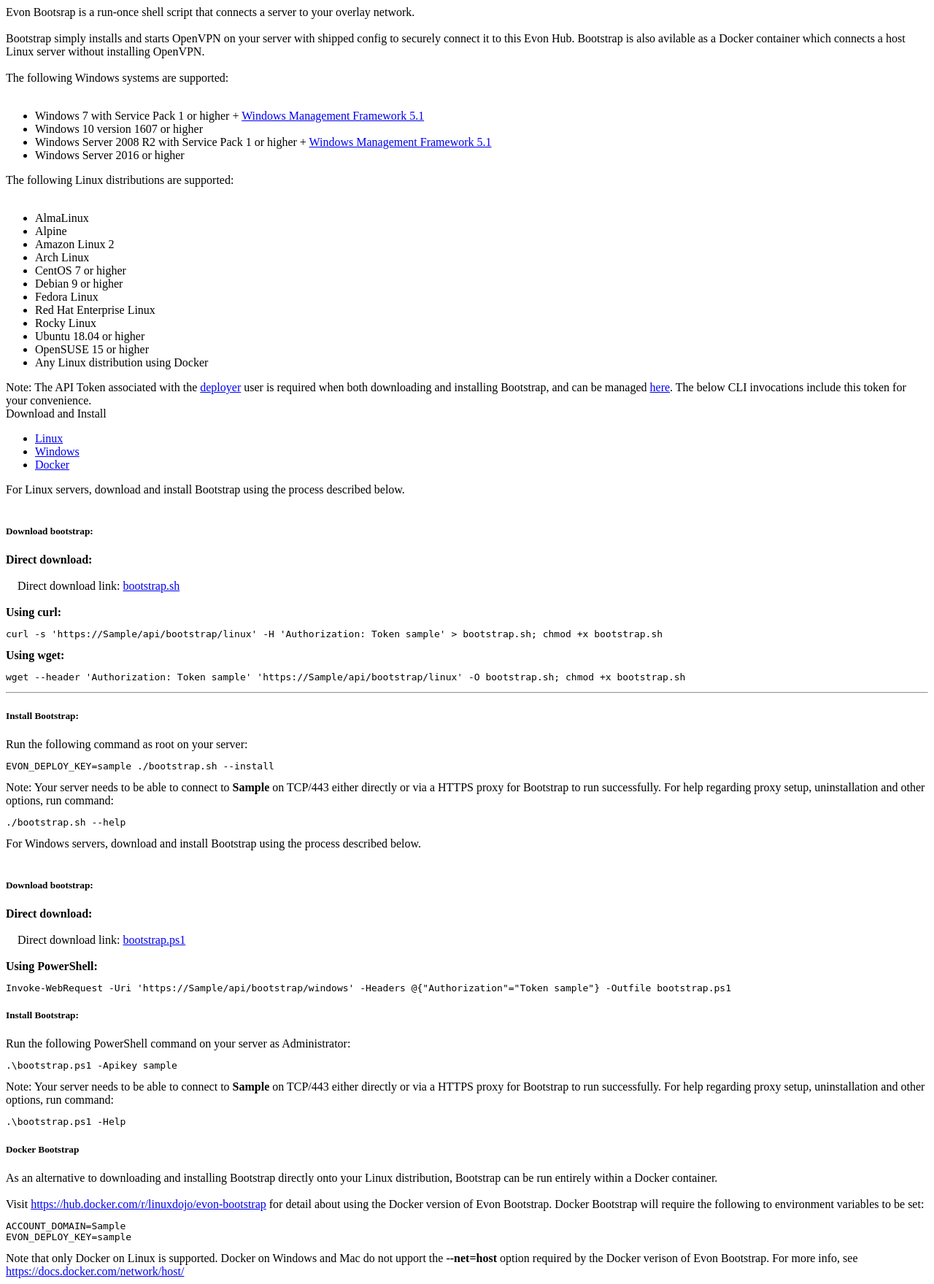
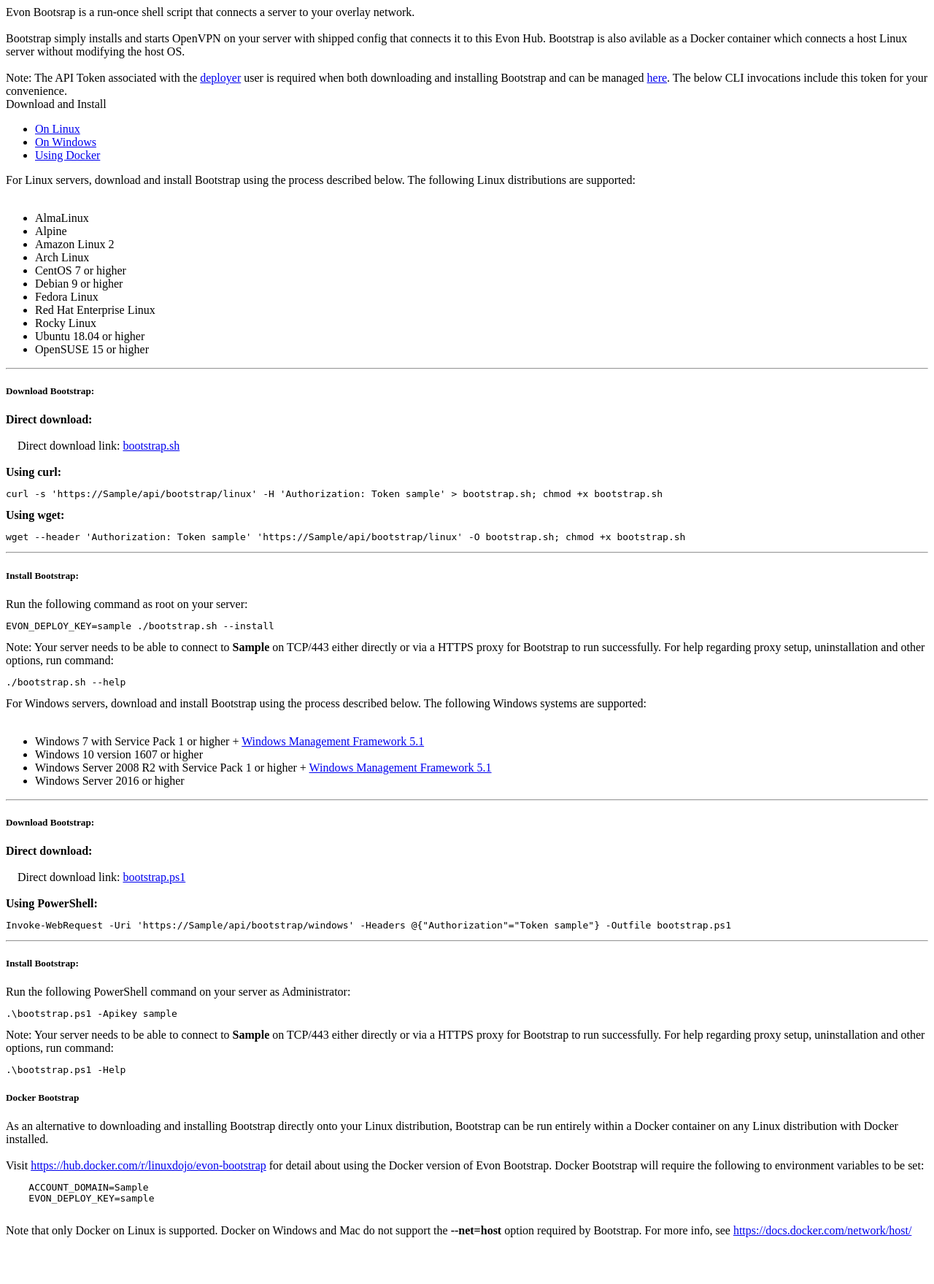
Before and after one commit to linuxdojo/evon-hub, a Django app: template hub/templates/hub/bootstrap.html in a window 1280 px wide. Shown: the whole page at 73% size. After the commit the page ends 1695 px from the top, so only its background shows below. Run offline with Django 4.2, Linux system fonts and the light colour scheme; tables that the repository leaves empty hold one stand-in row (values such as "Sample post"); the template is opened without the code that fills it: values that come from a table or form of the project are taken from there, most other values are stand-ins (such as "Sample title", 1, 10 or a date in 2020); some libraries are stand-ins or nearby versions.

Commit message:
cosmetic changes to bootstrap and openvpn client admin pages

```diff
--- a/hub/templates/hub/bootstrap.html
+++ b/hub/templates/hub/bootstrap.html
@@ -4,18 +4,41 @@
       <div id="content-main" class="col-12">
         Evon Bootsrap is a run-once shell script that connects a server to your overlay network.<br />
         <br />
-        Bootstrap simply installs and starts OpenVPN on your server with shipped config to securely connect it to this Evon Hub. Bootstrap is also avilable as a Docker container which connects a host Linux server without installing OpenVPN.
+        Bootstrap simply installs and starts OpenVPN on your server with shipped config that connects it to this Evon Hub. Bootstrap is also avilable as a Docker container which connects a host Linux server without modifying the host OS.<br />
         <br />
-        <br />
-        The following Windows systems are supported:<br />
-        <br />
-        <ul>
-          <li>Windows 7 with Service Pack 1 or higher + <a href="https://aka.ms/wmf5download" target="_blank">Windows Management Framework 5.1</a></li>
-          <li>Windows 10 version 1607 or higher</li>
-          <li>Windows Server 2008 R2 with Service Pack 1 or higher + <a href="https://aka.ms/wmf5download" target="_blank">Windows Management Framework 5.1</a></li>
-          <li>Windows Server 2016 or higher</li>
+        Note: The API Token associated with the <a href="/auth/user/{{ deployer_uid }}/change/">deployer</a> user is required when both downloading and installing Bootstrap and can be managed <a href="/authtoken/tokenproxy/">here</a>. The below CLI invocations include this token for your convenience.
+      </div>
+    </div>
+    <div class="card-header">
+      Download and Install
+    </div>
+
+    <div class="card-body">
+      <div id="content-main" class="col-12">
+
+        <ul class="nav nav-tabs" role="tablist" id="jazzy-tabs">
+          <li class="nav-item">
+            <a class="nav-link active" data-toggle="pill" role="tab" aria-controls="linux-tab" aria-selected="true" href="#linux-tab">
+              On Linux
+            </a>
+          </li>
+          <li class="nav-item">
+            <a class="nav-link" data-toggle="pill" role="tab" aria-controls="windows-tab" aria-selected="false" href="#windows-tab">
+              On Windows
+            </a>
+          </li>
+          <li class="nav-item">
+            <a class="nav-link" data-toggle="pill" role="tab" aria-controls="docker-tab" aria-selected="false" href="#docker-tab">
+              Using Docker
+            </a>
+          </li>
         </ul>
-        The following Linux distributions are supported:<br />
+
+        <div class="tab-content">
+          <div id="linux-tab" class="tab-pane fade active show" role="tabpanel" aria-labelledby="linux-tab">
+            <div class="card ">
+              <div class="p-5">
+                For Linux servers, download and install Bootstrap using the process described below. The following Linux distributions are supported:<br />
                 <br />
                 <ul>
                   <li>AlmaLinux</li>
@@ -29,39 +52,9 @@
                   <li>Rocky Linux</li>
                   <li>Ubuntu 18.04 or higher</li>
                   <li>OpenSUSE 15 or higher</li>
-          <li>Any Linux distribution using Docker</li>
                 </ul>
-      Note: The API Token associated with the <a href="/auth/user/{{ deployer_uid }}/change/">deployer</a> user is required when both downloading and installing Bootstrap, and can be managed <a href="/authtoken/tokenproxy/">here</a>. The below CLI invocations include this token for your convenience.
-      </div>
-    </div>
-    <div class="card-header">
-      Download and Install
-    </div>
-    <ul class="nav nav-tabs" role="tablist" id="jazzy-tabs">
-      <li class="nav-item">
-        <a class="nav-link active" data-toggle="pill" role="tab" aria-controls="linux-tab" aria-selected="true" href="#linux-tab">
-          Linux
-        </a>
-      </li>
-      <li class="nav-item">
-        <a class="nav-link" data-toggle="pill" role="tab" aria-controls="windows-tab" aria-selected="false" href="#windows-tab">
-          Windows
-        </a>
-      </li>
-      <li class="nav-item">
-        <a class="nav-link" data-toggle="pill" role="tab" aria-controls="docker-tab" aria-selected="false" href="#docker-tab">
-          Docker
-        </a>
-      </li>
-    </ul>
-
-    <div class="tab-content">
-      <div id="linux-tab" class="tab-pane fade active show" role="tabpanel" aria-labelledby="linux-tab">
-        <div class="card ">
-          <div class="p-5">
-            For Linux servers, download and install Bootstrap using the process described below.<br />
-            <br />
-            <h5>Download bootstrap:</h5>
+                <hr>
+                <h5>Download Bootstrap:</h5>
                 <strong>Direct download:</strong><br />
                 <br />
                 <span>&nbsp; &nbsp; Direct download link: <a href="/api/bootstrap/linux">bootstrap.sh</a></span>
@@ -84,9 +77,16 @@
           <div id="windows-tab" class="tab-pane fade" role="tabpanel" aria-labelledby="windows-tab">
             <div class="card ">
               <div class="p-5">
-            For Windows servers, download and install Bootstrap using the process described below.<br />
+                For Windows servers, download and install Bootstrap using the process described below. The following Windows systems are supported:<br />
                 <br />
-            <h5>Download bootstrap:</h5>
+                <ul>
+                  <li>Windows 7 with Service Pack 1 or higher + <a href="https://aka.ms/wmf5download" target="_blank">Windows Management Framework 5.1</a></li>
+                  <li>Windows 10 version 1607 or higher</li>
+                  <li>Windows Server 2008 R2 with Service Pack 1 or higher + <a href="https://aka.ms/wmf5download" target="_blank">Windows Management Framework 5.1</a></li>
+                  <li>Windows Server 2016 or higher</li>
+                </ul>
+                <hr>
+                <h5>Download Bootstrap:</h5>
                 <strong>Direct download:</strong><br />
                 <br />
                 <span>&nbsp; &nbsp; Direct download link: <a href="/api/bootstrap/windows">bootstrap.ps1</a></span>
@@ -94,6 +94,7 @@
                 <br />
                 <strong>Using PowerShell:</strong><br />
                 <pre>Invoke-WebRequest -Uri 'https://{{ account_domain }}/api/bootstrap/windows' -Headers @{"Authorization"="Token {{ deploy_token }}"} -Outfile bootstrap.ps1</pre>
+                <hr>
                 <h5>Install Bootstrap:</h5>
                 Run the following PowerShell command on your server as Administrator:
                 <pre>.\bootstrap.ps1 -Apikey {{ deploy_token }}</pre>
@@ -106,19 +107,20 @@
           <div id="docker-tab" class="tab-pane fade" role="tabpanel" aria-labelledby="docker-tab">
             <div class="card ">
               <div class="p-5">
-
                 <h5>Docker Bootstrap</h5>
-            As an alternative to downloading and installing Bootstrap directly onto your Linux distribution, Bootstrap can be run entirely within a Docker container.<br />
+                As an alternative to downloading and installing Bootstrap directly onto your Linux distribution, Bootstrap can be run entirely within a Docker container on any Linux distribution with Docker installed.<br />
                 <br />
                 Visit <a href="https://hub.docker.com/r/linuxdojo/evon-bootstrap" target="_blank">https://hub.docker.com/r/linuxdojo/evon-bootstrap</a> for detail about using the Docker version of Evon Bootstrap. Docker Bootstrap will require the following to environment variables to be set:
                 <pre>
     ACCOUNT_DOMAIN={{ account_domain }}
     EVON_DEPLOY_KEY={{ deploy_token }}
     </pre>
-            Note that only Docker on Linux is supported. Docker on Windows and Mac do not upport the <strong>--net=host</strong> option required by the Docker verison of Evon Bootstrap. For more info, see <a target="_blank" href="https://docs.docker.com/network/host/">https://docs.docker.com/network/host/</a>
+                Note that only Docker on Linux is supported. Docker on Windows and Mac do not support the <strong>--net=host</strong> option required by Bootstrap. For more info, see <a target="_blank" href="https://docs.docker.com/network/host/">https://docs.docker.com/network/host/</a>
               </div>
             </div>
           </div>
         </div>
       </div>
     </div>
+  </div>
+</div>
```
Also changed, not shown: hub/templates/hub/openvpn_client_config.html (+59 -18 lines). Lines whose indentation alone changed are shown as unchanged.
